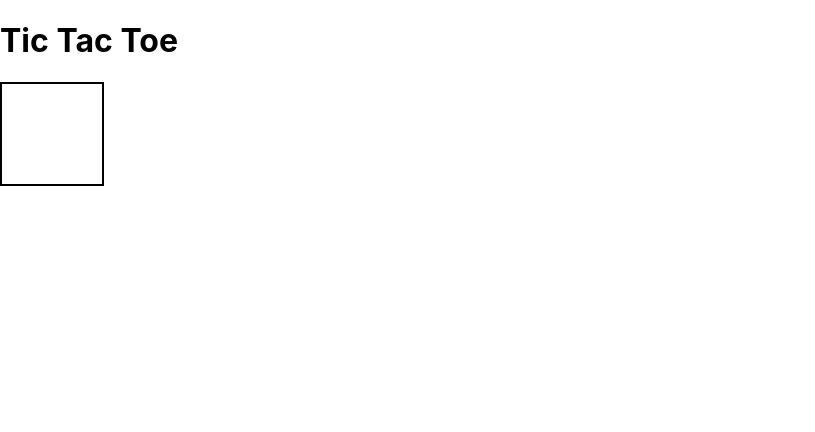
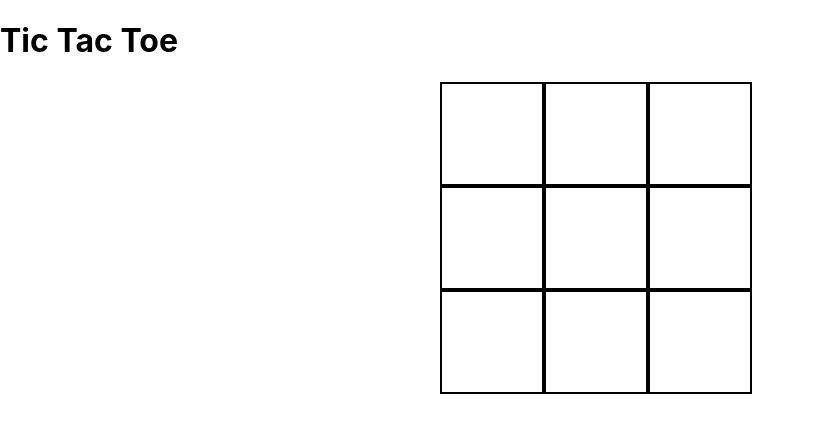
Before and after one commit to learn-academy-2022-foxtrot/tic-tac-toe-ari-and-nico, a React (Create React App) app: page / in a window 1280 px wide. Shown: the top 432 px of the page, without its empty margins (0-815 px from the left). Built offline with nearby package versions, Linux system fonts and the light colour scheme.

Commit message:
created the three by three game board

```diff
--- a/src/App.css
+++ b/src/App.css
@@ -3,3 +3,10 @@
   width: 100px;
   border: 2px solid black;
 }
+
+.game_container {
+  display: flex;
+  flex-wrap: wrap;
+  width: 400px;
+  margin: 0 auto;
+}
--- a/src/App.js
+++ b/src/App.js
@@ -8,7 +8,12 @@ const App = () => {
   return (
     <>
       <h1>Tic Tac Toe</h1>
-      <Square />
+      <div className="game_container">{squares.map((square, index) => {
+        return (
+          <Square />
+        )
+      })}</div>
+
     </>
   )
 }
```
Also changed, not shown: 1 other file (tests, documents, lock files or other folders).
